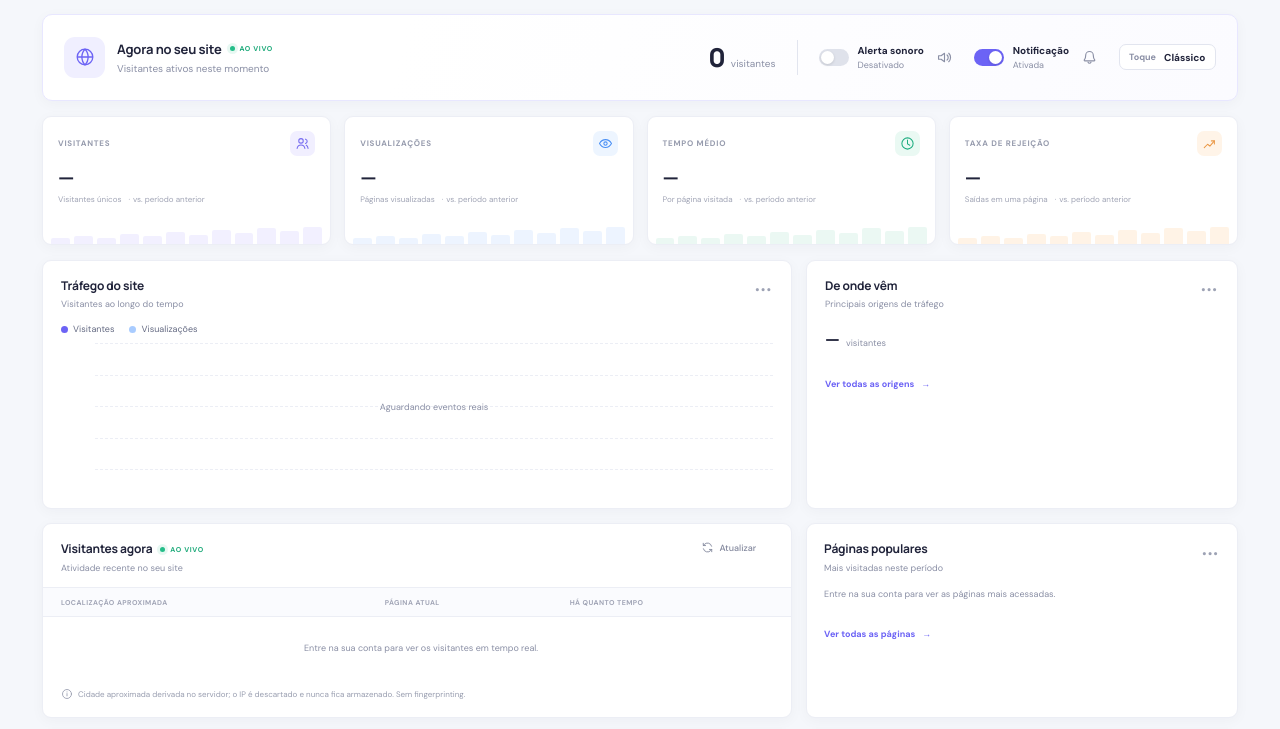
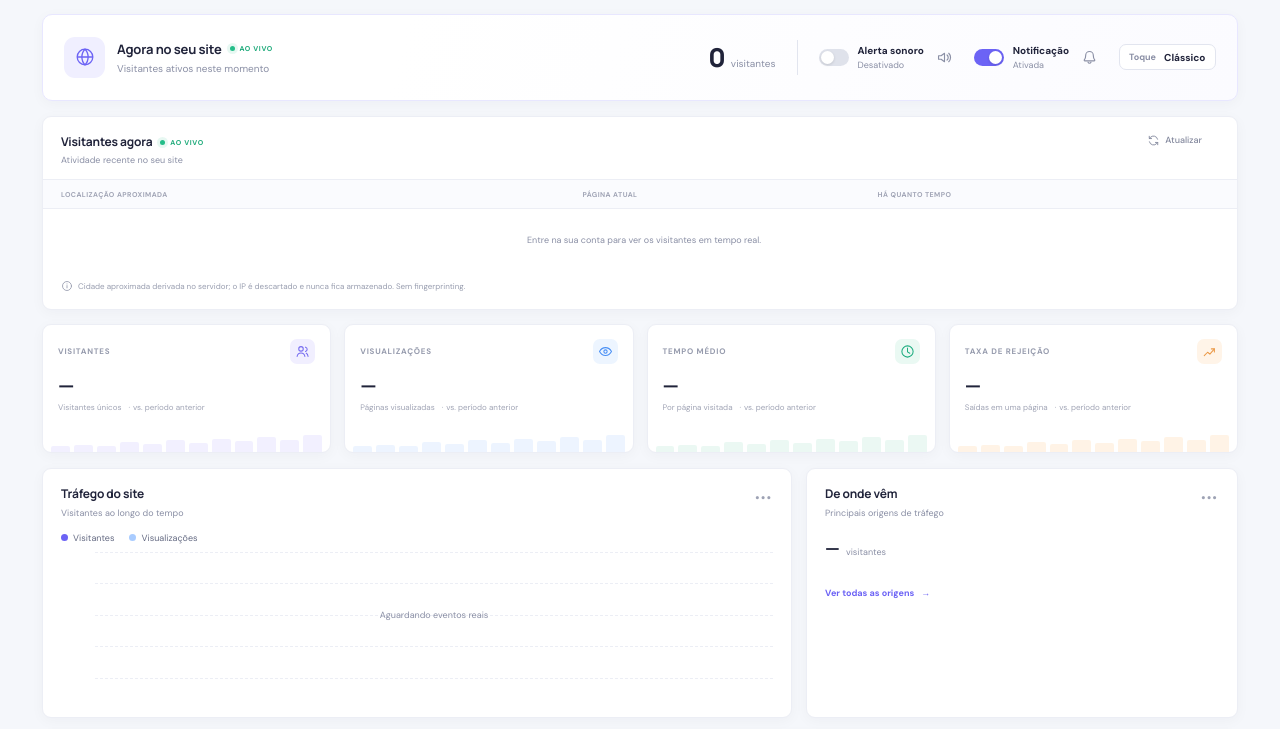
Before and after one commit to zmove-digital/monitor, a website: page index.html in a window 1280 px wide. Shown: the part 298-1027 px from the top of the page. Drawn offline with Linux system fonts and the light colour scheme.

Commit message:
Move the live visitors panel right below the live header
- visitors panel now sits in its own full-width section immediately after 'Agora no seu site', so online visitors show up right underneath
- pages panel spans the full row left open in the lower grid
- bump APK to versionCode 29 (1.0.28)

```diff
--- a/index.html
+++ b/index.html
@@ -86,6 +86,14 @@
             </div>
           </section>
 
+          <section class="solo-grid" aria-label="Visitantes agora">
+            <article class="panel visitors-panel" id="visitors">
+              <div class="panel-header"><div><div class="title-with-live"><h2>Visitantes agora</h2><span class="tiny-live"><i></i>AO VIVO</span></div><p>Atividade recente no seu site</p></div><button class="text-button refresh-button" id="refresh-visitors" type="button"><svg viewBox="0 0 20 20" aria-hidden="true"><path d="M16.3 8A6.5 6.5 0 0 0 5 5.5L3.5 7M3.7 12A6.5 6.5 0 0 0 15 14.5l1.5-1.5M3.5 3.5V7h3.5M16.5 16.5V13H13"/></svg>Atualizar</button></div>
+              <div class="visitor-table-wrap"><table class="visitor-table"><thead><tr><th>LOCALIZAÇÃO APROXIMADA</th><th>PÁGINA ATUAL</th><th>HÁ QUANTO TEMPO</th></tr></thead><tbody id="visitor-rows"></tbody></table></div>
+              <div class="table-footnote"><svg viewBox="0 0 16 16" aria-hidden="true"><circle cx="8" cy="8" r="6"/><path d="M8 7.5v3M8 5.2v.1"/></svg>Cidade aproximada derivada no servidor; o IP é descartado e nunca fica armazenado. Sem fingerprinting.</div>
+            </article>
+          </section>
+
           <section class="metrics-grid" aria-label="Resumo de tráfego">
             <article class="metric-card"><div class="metric-top"><span class="metric-label">VISITANTES</span><span class="metric-icon purple"><svg viewBox="0 0 20 20" aria-hidden="true"><circle cx="8" cy="6.5" r="3"/><path d="M2.8 16.5c.5-3 2.2-4.5 5.2-4.5s4.7 1.5 5.2 4.5M14 4.2a3 3 0 0 1 0 5.8m1 2.2c1.4.6 2.2 2 2.4 4.3"/></svg></span></div><div class="metric-value-row"><strong id="metric-visitors">—</strong><span class="change"></span></div><div class="metric-foot"><span>Visitantes únicos</span><span>vs. período anterior</span></div><div class="sparkline purple-line" aria-hidden="true"><i></i><i></i><i></i><i></i><i></i><i></i><i></i><i></i><i></i><i></i><i></i><i></i></div></article>
             <article class="metric-card"><div class="metric-top"><span class="metric-label">VISUALIZAÇÕES</span><span class="metric-icon blue"><svg viewBox="0 0 20 20" aria-hidden="true"><path d="M2 10s2.8-5.2 8-5.2 8 5.2 8 5.2-2.8 5.2-8 5.2S2 10 2 10Z"/><circle cx="10" cy="10" r="2.2"/></svg></span></div><div class="metric-value-row"><strong id="metric-views">—</strong><span class="change"></span></div><div class="metric-foot"><span>Páginas visualizadas</span><span>vs. período anterior</span></div><div class="sparkline blue-line" aria-hidden="true"><i></i><i></i><i></i><i></i><i></i><i></i><i></i><i></i><i></i><i></i><i></i><i></i></div></article>
@@ -115,12 +123,7 @@
           </section>
 
           <section class="dashboard-grid lower-grid">
-            <article class="panel visitors-panel" id="visitors">
-              <div class="panel-header"><div><div class="title-with-live"><h2>Visitantes agora</h2><span class="tiny-live"><i></i>AO VIVO</span></div><p>Atividade recente no seu site</p></div><button class="text-button refresh-button" id="refresh-visitors" type="button"><svg viewBox="0 0 20 20" aria-hidden="true"><path d="M16.3 8A6.5 6.5 0 0 0 5 5.5L3.5 7M3.7 12A6.5 6.5 0 0 0 15 14.5l1.5-1.5M3.5 3.5V7h3.5M16.5 16.5V13H13"/></svg>Atualizar</button></div>
-              <div class="visitor-table-wrap"><table class="visitor-table"><thead><tr><th>LOCALIZAÇÃO APROXIMADA</th><th>PÁGINA ATUAL</th><th>HÁ QUANTO TEMPO</th></tr></thead><tbody id="visitor-rows"></tbody></table></div>
-              <div class="table-footnote"><svg viewBox="0 0 16 16" aria-hidden="true"><circle cx="8" cy="8" r="6"/><path d="M8 7.5v3M8 5.2v.1"/></svg>Cidade aproximada derivada no servidor; o IP é descartado e nunca fica armazenado. Sem fingerprinting.</div>
-            </article>
-            <article class="panel pages-panel" id="pages">
+            <article class="panel pages-panel span-all" id="pages">
               <div class="panel-header"><div><h2>Páginas populares</h2><p>Mais visitadas neste período</p></div><button class="more-button" type="button" aria-label="Mais opções de páginas">•••</button></div>
               <div class="page-list">
                 <p class="empty-data-message">Entre na sua conta para ver as páginas mais acessadas.</p>
--- a/styles.css
+++ b/styles.css
@@ -131,6 +131,7 @@ h1, h2, p { margin-top: 0; }
 .progress-track { height: 4px; overflow: hidden; border-radius: 5px; background: #f0f1f6; }.progress-track i { display: block; height: 100%; border-radius: inherit; }.bar-purple { background: #776ef1; }.bar-blue { background: #64a2f5; }.bar-pink { background: #e786ae; }.bar-green { background: #45be93; }.bar-orange { background: #e8a04d; }.bar-slate { background: #9aa3bf; }
 .text-button { display: inline-flex; align-items: center; gap: 7px; padding: 0; border: 0; color: var(--purple); background: transparent; font-size: 9px; font-weight: 700; cursor: pointer; }.text-button:hover { color: var(--purple-dark); }.sources-panel > .text-button { margin-top: 13px; }
 .lower-grid { grid-template-columns: minmax(0, 1.65fr) minmax(260px, .95fr); }.visitors-panel { padding-right: 0; padding-left: 0; }.visitors-panel > .panel-header { padding: 0 18px 13px; }.title-with-live { display: flex; align-items: center; gap: 8px; }
+.solo-grid { display: grid; grid-template-columns: minmax(0, 1fr); gap: 14px; margin-bottom: 14px; }.span-all { grid-column: 1 / -1; }
 .refresh-button { gap: 5px; margin-right: 17px; color: #83889d; font-size: 9px; font-weight: 500; }.refresh-button svg { width: 13px; height: 13px; fill: none; stroke: currentColor; stroke-width: 1.4; stroke-linecap: round; stroke-linejoin: round; }.refresh-button.is-refreshing svg { animation: spin .75s linear infinite; }@keyframes spin { to { transform: rotate(360deg); } }
 .visitor-table-wrap { width: 100%; overflow-x: auto; }.visitor-table { width: 100%; border-collapse: collapse; text-align: left; white-space: nowrap; }.visitor-table th { height: 29px; padding: 0 10px; border-top: 1px solid var(--line); border-bottom: 1px solid var(--line); color: #a1a5b6; background: var(--surface-soft); font-size: 7px; font-weight: 700; letter-spacing: .45px; }.visitor-table th:first-child, .visitor-table td:first-child { padding-left: 18px; }
 .visitor-table td { height: 49px; padding: 0 10px; border-bottom: 1px solid #f2f3f7; color: var(--text-strong); font-size: 9px; }.visitor-table tbody tr:last-child td { border-bottom: 0; }
```
Also changed, not shown: 1 other file.
